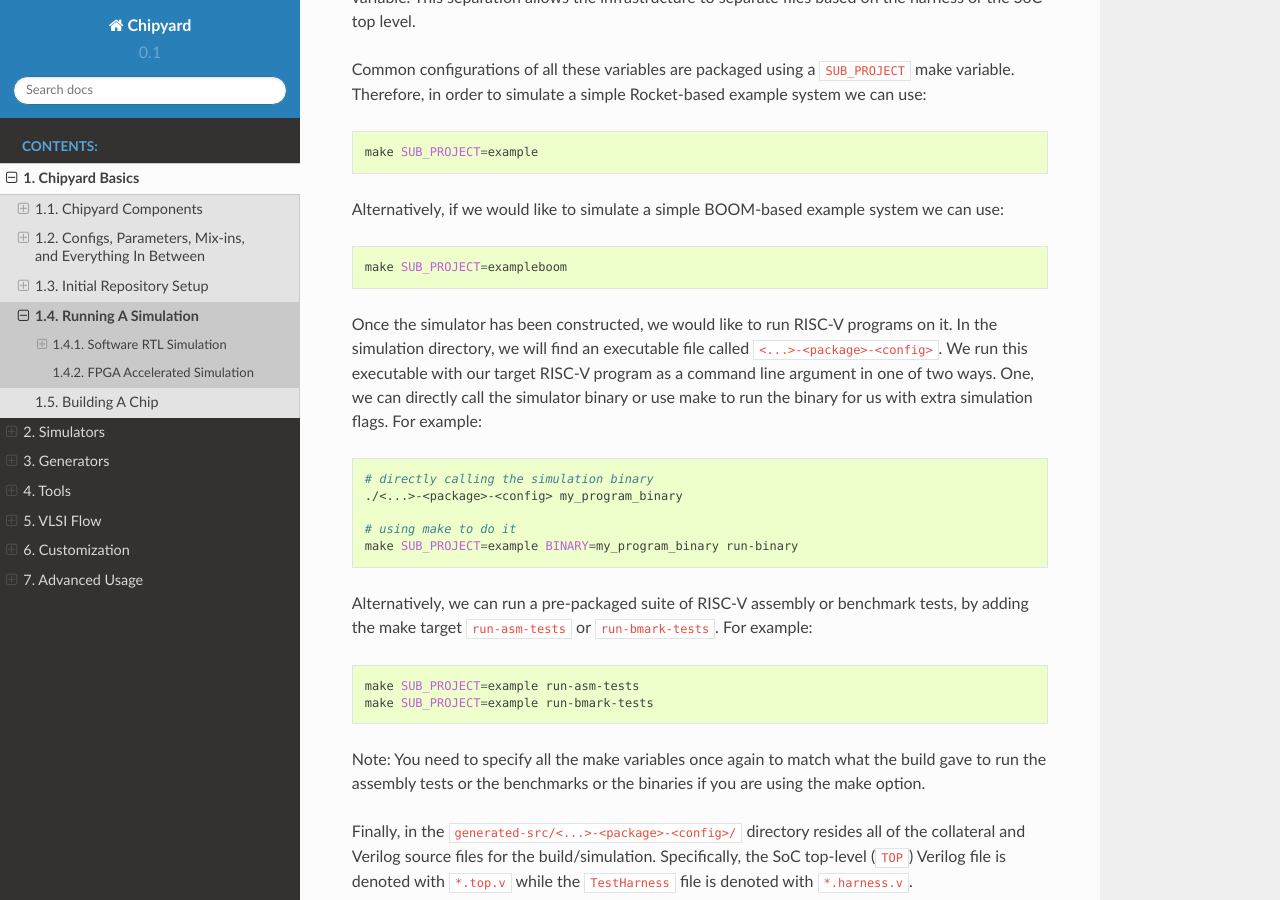
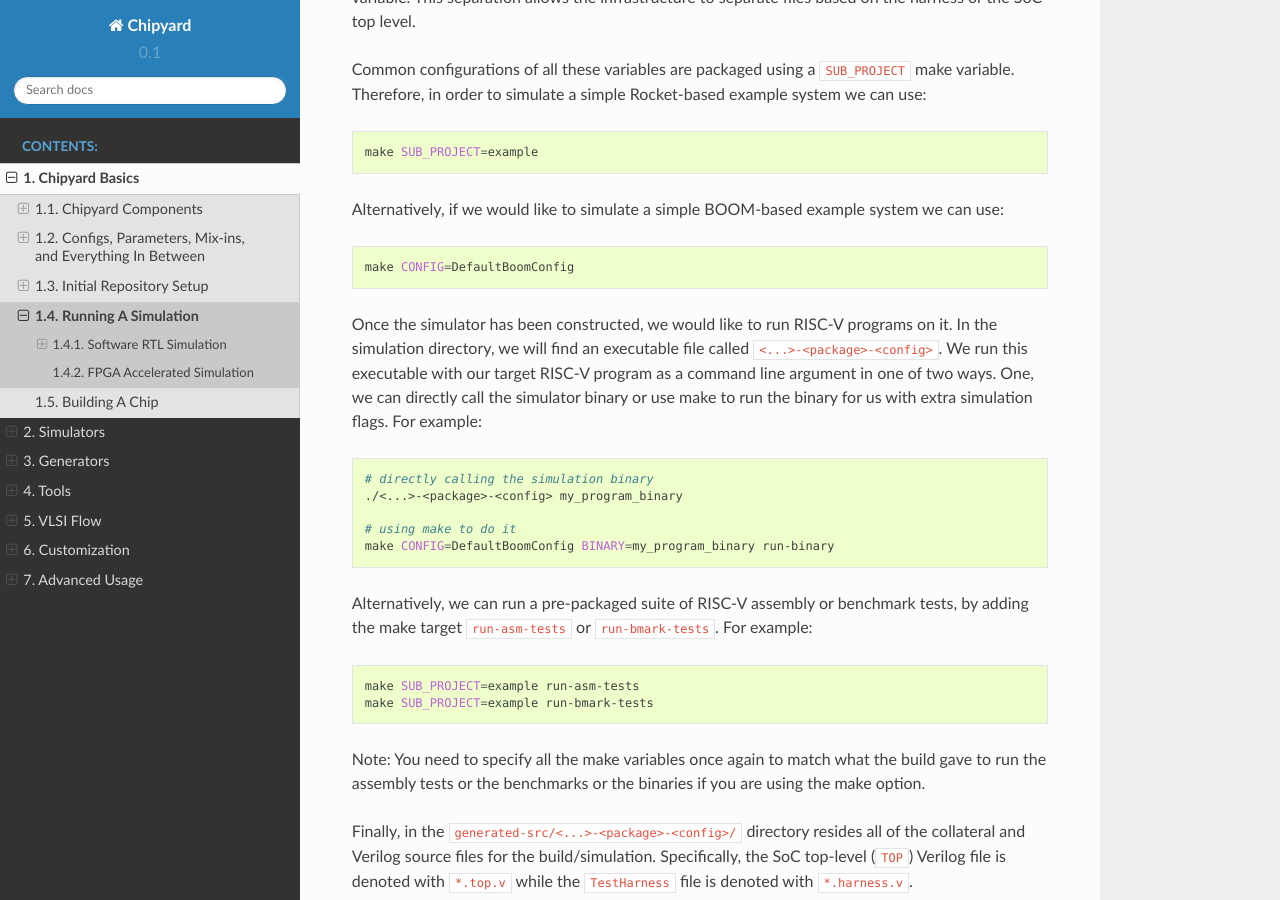
Before and after one commit to ucb-bar/chipyard, a Sphinx documentation site: the page built from docs/Chipyard-Basics/Running-A-Simulation.rst, in a window 1280 px wide and 900 px high, scrolled down 1344 px. Built offline with Sphinx 7.4.7 and the Read the Docs theme 2.0.0, drawn with Linux system fonts in a browser that asks for light colours; pages that are not in the unit, such as notebooks, are missing from menus.

Commit message:
Correcting boom make commands

```diff
--- a/docs/Chipyard-Basics/Running-A-Simulation.rst
+++ b/docs/Chipyard-Basics/Running-A-Simulation.rst
@@ -62,7 +62,7 @@
 
 .. code-block:: shell
 
-    make SUB_PROJECT=exampleboom
+    make CONFIG=DefaultBoomConfig
 
 Once the simulator has been constructed, we would like to run RISC-V programs on it.
 In the simulation directory, we will find an executable file called ``<...>-<package>-<config>``.
@@ -76,7 +76,7 @@
     ./<...>-<package>-<config> my_program_binary
 
     # using make to do it
-    make SUB_PROJECT=example BINARY=my_program_binary run-binary
+    make CONFIG=DefaultBoomConfig BINARY=my_program_binary run-binary
 
 Alternatively, we can run a pre-packaged suite of RISC-V assembly or benchmark tests, by adding the make target ``run-asm-tests`` or ``run-bmark-tests``.
 For example:
```
